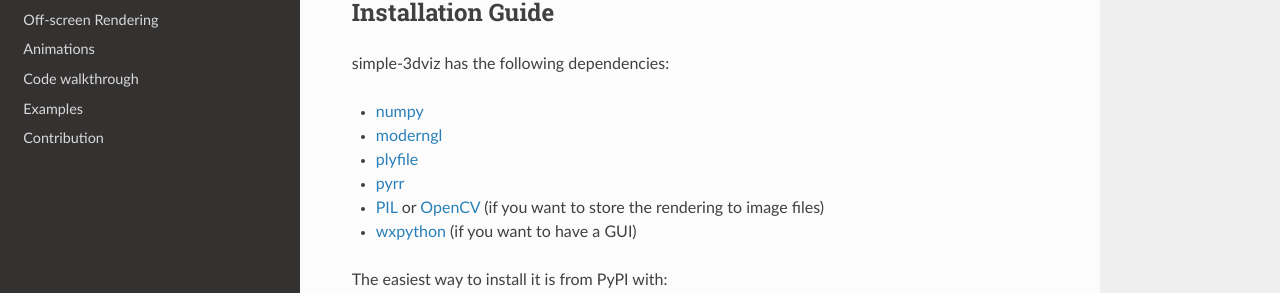
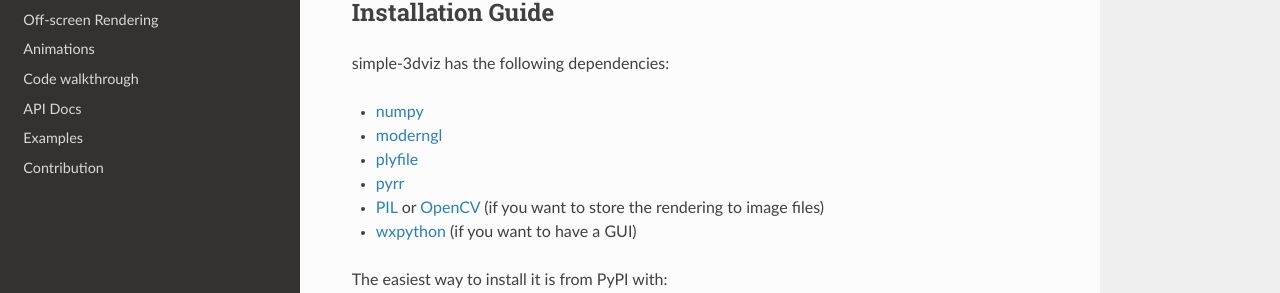
Before and after one commit to angeloskath/simple-3dviz, an MkDocs documentation site: the page built from docs/index.md, in a window 1280 px wide. Shown: the part 294-587 px from the top of the page. Built offline with MkDocs 1.6.1, drawn with Linux system fonts in a browser that asks for light colours; nearby versions of some CDN libraries; old or Windows-style settings are respelled for this version of MkDocs.

```diff
--- a/mkdocs.yml
+++ b/mkdocs.yml
@@ -1,20 +1,18 @@
 site_name: simple-3dviz
+site_url: http://simple-3dviz.com/
 repo_url: https://github.com/angeloskath/simple-3dviz/
 theme: readthedocs
 site_dir: output
-extra_javascript:
-    - https://cdnjs.cloudflare.com/ajax/libs/mathjax/2.7.0/MathJax.js?config=TeX-AMS-MML_HTMLorMML
-markdown_extensions:
-    - mdx_math
 pages:
 - Home: 'index.md'
 - User Guide:
-  - Loading and Configuring Models: data_loading.md
-  - Creating Scenes: scene.md
-  - Cameras Manipulation: camera.md
-  - Lights Manipulation: lights.md
-  - Off-screen Rendering: offscreen_rendering.md
-  - Animations: animations.md
+  - Loading and Configuring Models: 'data_loading.md'
+  - Creating Scenes: 'scene.md'
+  - Cameras Manipulation: 'camera.md'
+  - Lights Manipulation: 'lights.md'
+  - Off-screen Rendering: 'offscreen_rendering.md'
+  - Animations: 'animations.md'
 - Code walkthrough: 'code-walkthrough.md'
+- API Docs: '/api-docs/'
 - Examples: 'examples.md'
 - Contribution: 'contribution.md'
```
Also changed, not shown: 2 other files.
